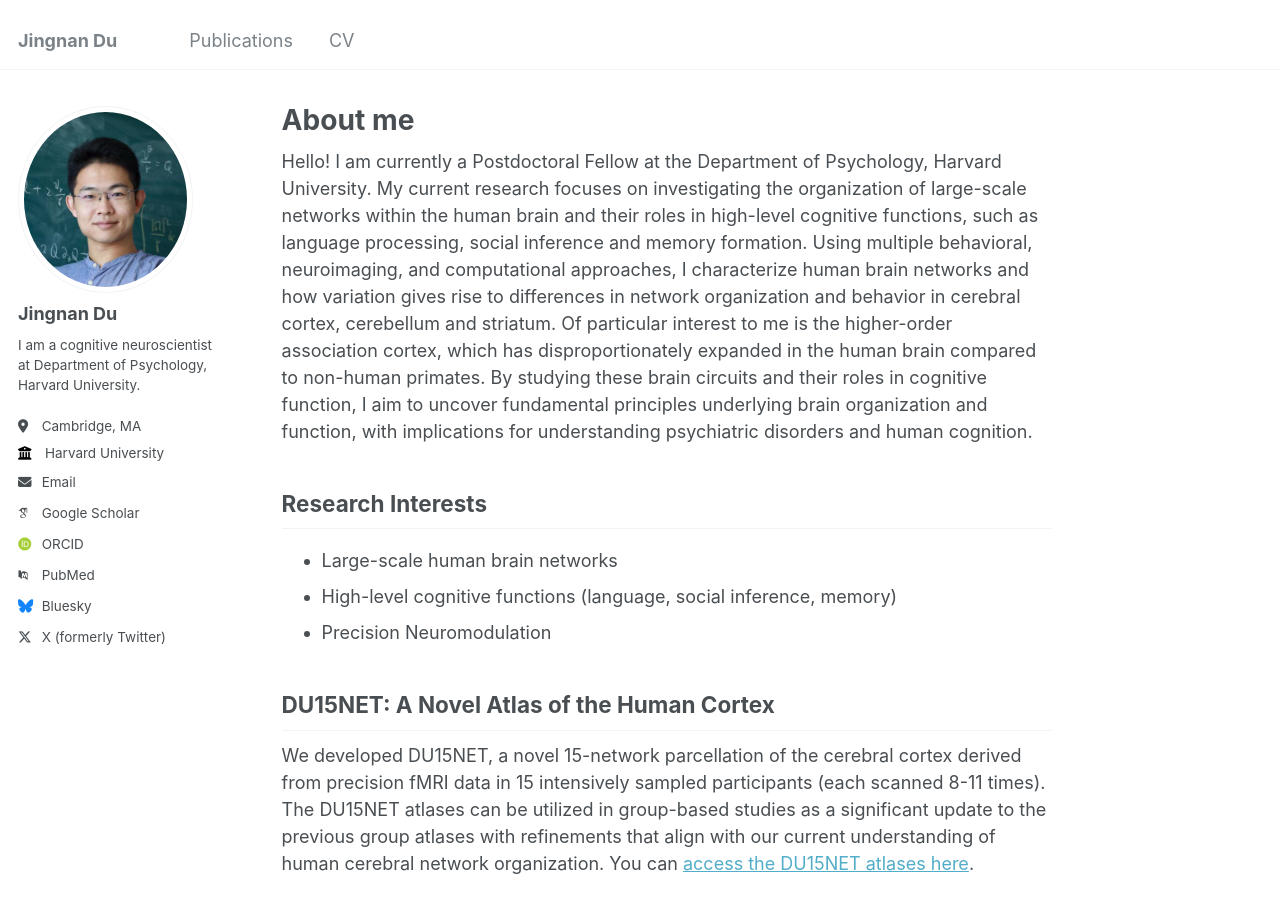
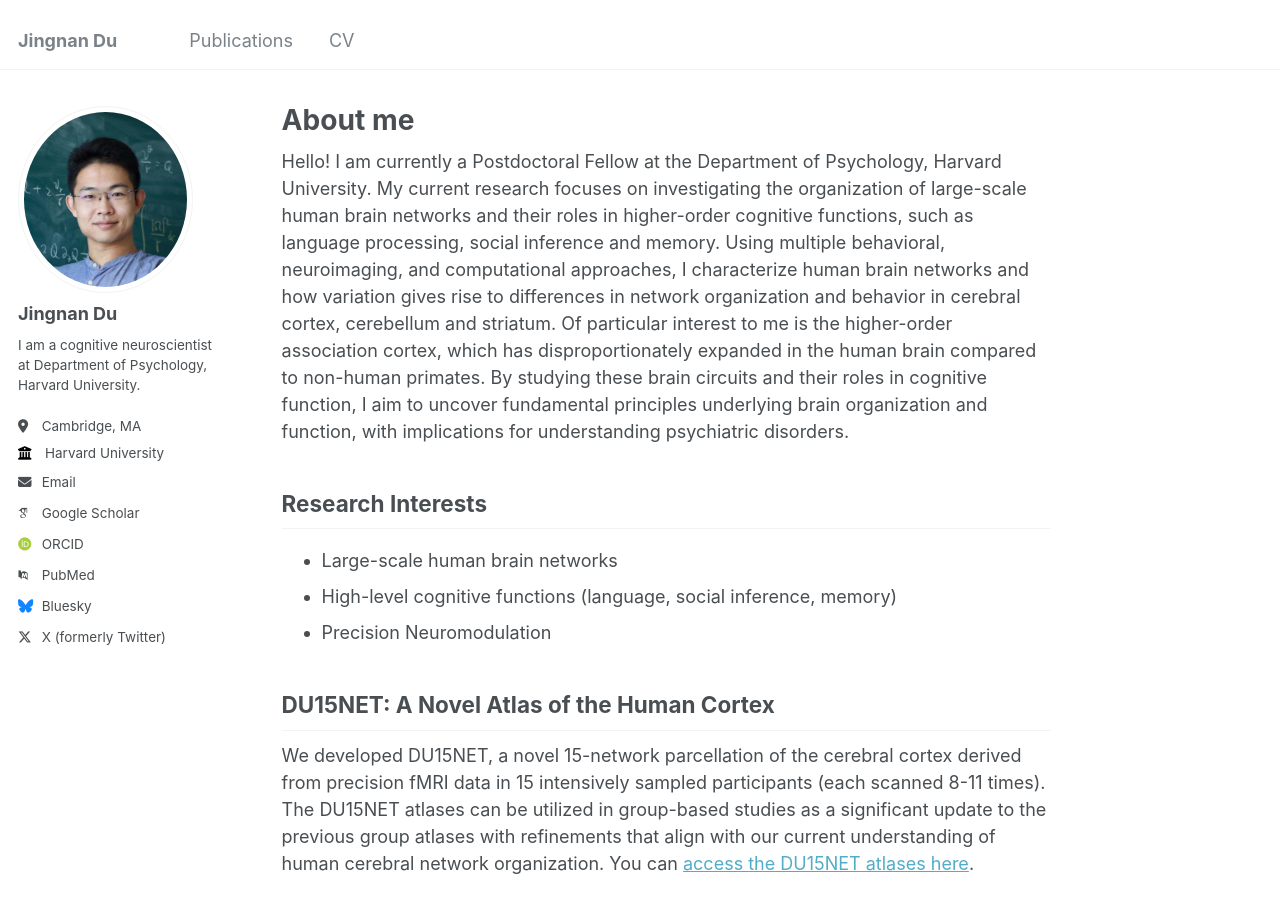
Before and after one commit to jingnandu93/jingnandu93.github.io, a Jekyll site: the page built from _pages/about.md, in a window 1280 px wide and 900 px high. Built offline with Jekyll 4.4.1, drawn with Linux system fonts in a browser that asks for light colours; some web fonts are replaced.

Commit message:
Update about.md

```diff
--- a/_pages/about.md
+++ b/_pages/about.md
@@ -7,7 +7,7 @@ redirect_from:
   - /about.html
 ---
 
- Hello! I am currently a Postdoctoral Fellow at the Department of Psychology, Harvard University. My current research focuses on investigating the organization of large-scale networks within the human brain and their roles in high-level cognitive functions, such as language processing, social inference and memory formation. Using multiple behavioral, neuroimaging, and computational approaches, I characterize human brain networks and how variation gives rise to differences in network organization and behavior in cerebral cortex, cerebellum and striatum. Of particular interest to me is the higher-order association cortex, which has disproportionately expanded in the human brain compared to non-human primates. By studying these brain circuits and their roles in cognitive function, I aim to uncover fundamental principles underlying brain organization and function, with implications for understanding psychiatric disorders and human cognition.
+ Hello! I am currently a Postdoctoral Fellow at the Department of Psychology, Harvard University. My current research focuses on investigating the organization of large-scale human brain networks and their roles in higher-order cognitive functions, such as language processing, social inference and memory. Using multiple behavioral, neuroimaging, and computational approaches, I characterize human brain networks and how variation gives rise to differences in network organization and behavior in cerebral cortex, cerebellum and striatum. Of particular interest to me is the higher-order association cortex, which has disproportionately expanded in the human brain compared to non-human primates. By studying these brain circuits and their roles in cognitive function, I aim to uncover fundamental principles underlying brain organization and function, with implications for understanding psychiatric disorders.
 
 
 
```
